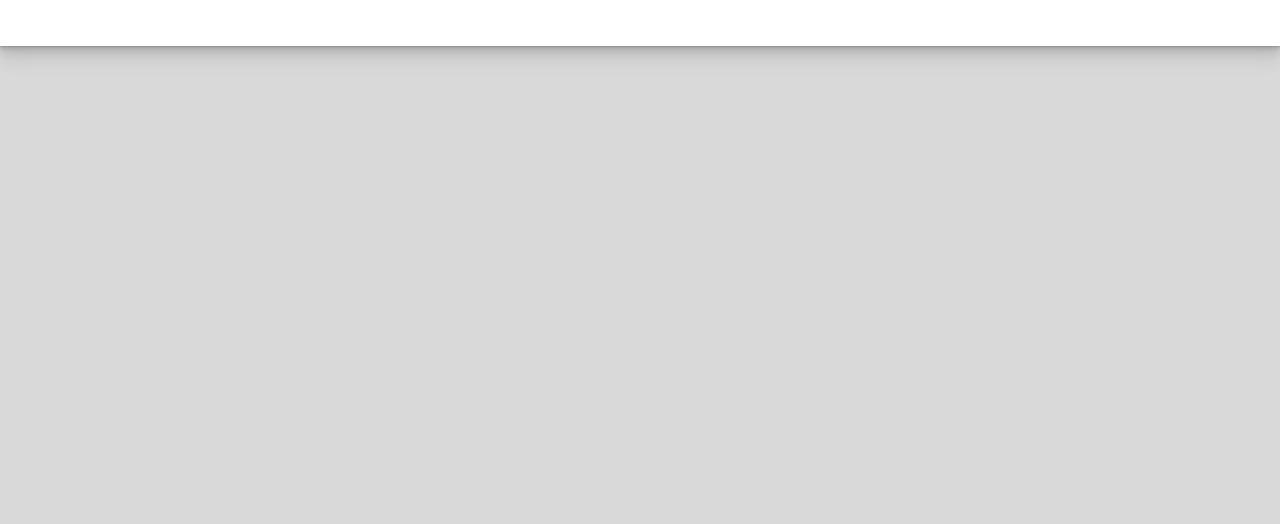
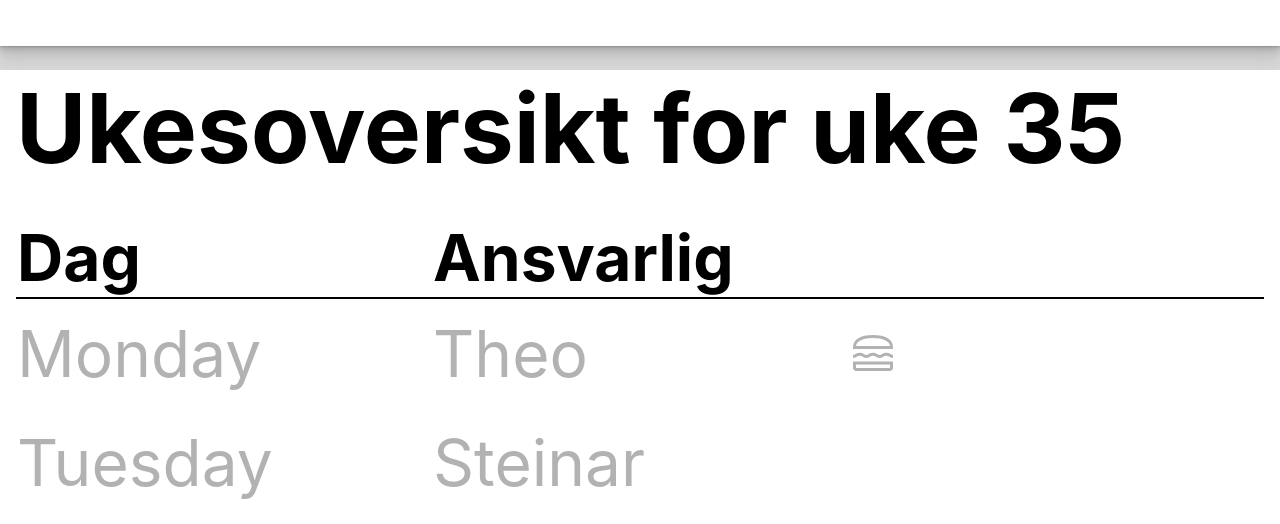
Before and after one commit to ostensrud/foelgeliste, a Next.js app: page / in a window 1280 px wide. Shown: the part 428-952 px from the top of the page. Before the commit the page ends 800 px from the top, so only its background shows below. Built offline with nearby package versions, Linux system fonts and the light colour scheme.

Commit message:
:moyai: Fiks visning av ukeplan

```diff
--- a/components/Schedule.tsx
+++ b/components/Schedule.tsx
@@ -2,16 +2,27 @@ import {
   addWeeks,
   getISODay,
   getISOWeek,
+  getWeek,
+  getYear,
   isSaturday,
   isSunday,
 } from "date-fns";
 
-import { ScheduleProps } from "../types/DayTypes";
+import { AarType, DagType, ScheduleProps, UkeType } from "../types/DayTypes";
 import { WeekSchedule } from "./WeekSchedule";
 
 const getNextWeek = (dagensDato: Date): number => {
   return getISOWeek(addWeeks(dagensDato, 1));
 };
+
+const getWeekSchedule = (
+  ukenummer: number,
+  naar: number,
+  walkingSchedule: AarType[]
+): DagType[] | undefined =>
+  walkingSchedule
+    .find((aar) => aar.year === naar)
+    ?.weeks?.find((uke) => uke.weekNumber === ukenummer)?.days;
 
 const Schedule = ({ dagensDato, walkingSchedule }: ScheduleProps) => {
   const dagsnummer = getISODay(dagensDato);
@@ -22,7 +33,11 @@ const Schedule = ({ dagensDato, walkingSchedule }: ScheduleProps) => {
         currentDay={dagsnummer}
         displayWeek={getNextWeek(dagensDato)}
         currentWeek={ukenummer}
-        walkingSchedule={walkingSchedule}
+        weekSchedule={getWeekSchedule(
+          ukenummer + 1,
+          getYear(dagensDato),
+          walkingSchedule
+        )}
       />
     );
   }
@@ -32,7 +47,11 @@ const Schedule = ({ dagensDato, walkingSchedule }: ScheduleProps) => {
         currentDay={dagsnummer}
         displayWeek={ukenummer}
         currentWeek={ukenummer}
-        walkingSchedule={walkingSchedule}
+        weekSchedule={getWeekSchedule(
+          ukenummer,
+          getYear(dagensDato),
+          walkingSchedule
+        )}
       />
     </>
   );
--- a/components/Walkers/Walkers.tsx
+++ b/components/Walkers/Walkers.tsx
@@ -16,10 +16,7 @@ const Walkers = () => {
       <ImportantDates data={importantDates} />
       <Today dagensDato={dagensDato} walkingSchedule={walkingSchedule} />
       <Tomorrow dagensDato={dagensDato} walkingSchedule={walkingSchedule} />
-      {/* <Schedule
-        dagensDato={dagensDato}
-        walkingSchedule={walkingSchedule[aar]}
-      /> */}
+      <Schedule dagensDato={dagensDato} walkingSchedule={walkingSchedule} />
     </>
   );
 };
--- a/components/WeekSchedule.tsx
+++ b/components/WeekSchedule.tsx
@@ -1,33 +1,45 @@
-import { AarType, WalkingScheduleType } from "../types/DayTypes";
+import {
+  format,
+  isBefore,
+  isEqual,
+  isMonday,
+  isThursday,
+  parse,
+} from "date-fns";
+import { AarType, DagType } from "../types/DayTypes";
 import { Lunch } from "./Assets";
 import { Card } from "./Card";
 
 interface Props {
-  walkingSchedule: AarType;
+  weekSchedule?: DagType[];
   displayWeek: number;
   currentDay: number;
   currentWeek: number;
 }
 
 const WeekSchedule = ({
-  walkingSchedule,
+  weekSchedule,
   displayWeek,
   currentDay,
   currentWeek,
 }: Props) => {
-  const dager = ["Mandag", "Tirsdag", "Onsdag", "Torsdag", "Fredag"];
-  const isCurrentWeek = displayWeek === currentWeek;
+  const now = new Date();
   const isFutureWeek = displayWeek > currentWeek;
-  const isPastWeek = displayWeek < currentWeek;
 
-  if (walkingSchedule[displayWeek.toString()].erFerieUke) {
-    return (
-      <Card>
-        <h2>Ukesoversikt for uke {displayWeek}</h2>
-        <div>Det er ferie!</div>
-      </Card>
-    );
+  if (!weekSchedule) {
+    return <div>Ingen ukeplan for uke {displayWeek}</div>;
   }
+
+  const classes = (date: string) => {
+    const parsedDate = parse(date, "yyyy-MM-dd", now);
+    if (isEqual(parsedDate, now)) {
+      return "current";
+    }
+    if (isBefore(parsedDate, now)) {
+      return "past_day";
+    }
+    return "";
+  };
 
   return (
     <Card>
@@ -36,37 +48,23 @@ const WeekSchedule = ({
         <thead>
           <tr>
             <th>Dag</th>
-            <th colSpan={3}>Ansvarlig</th>
+            <th colSpan={2}>Ansvarlig</th>
           </tr>
         </thead>
         <tbody>
-          {walkingSchedule[displayWeek.toString()].dager?.map((dag, index) => {
-            const classes = () => {
-              if (currentDay === index + 1) {
-                return "current";
-              }
-              if (currentDay > index + 1 && !isFutureWeek) {
-                return "past_day";
-              }
-              return "";
-            };
-            if (dag.erFridag) {
-              return (
-                <tr key={dag.familie1 + dag.familie2 + index}>
-                  <td className={"ukedag"}>{dager[index]}</td>
-                  <td colSpan={3}>{dag.beskrivelseAvFridag}</td>
-                </tr>
-              );
-            }
+          {weekSchedule.map((dag, index) => {
+            const parsedDate = parse(dag.date, "yyyy-MM-dd", new Date());
             return (
-              <tr
-                key={dag.familie1 + dag.familie2 + index}
-                className={classes()}
-              >
-                <td className={"ukedag"}>{dager[index]}</td>
-                <td>{dag.familie1}</td>
-                <td>{dag.familie2}</td>
-                <td>{index === 0 || index === 3 ? <Lunch /> : ""}</td>
+              <tr className={classes(dag.date)} key={index}>
+                <td className="ukedag">{format(parsedDate, "eeee")}</td>
+                <td>{dag.name}</td>
+                <td>
+                  {isMonday(parsedDate) || isThursday(parsedDate) ? (
+                    <Lunch />
+                  ) : (
+                    ""
+                  )}
+                </td>
               </tr>
             );
           })}
```
